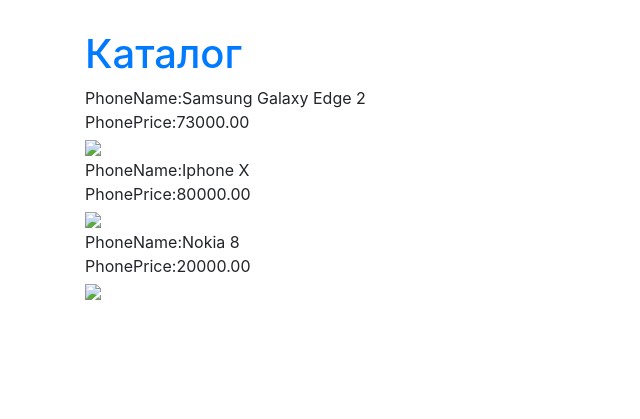
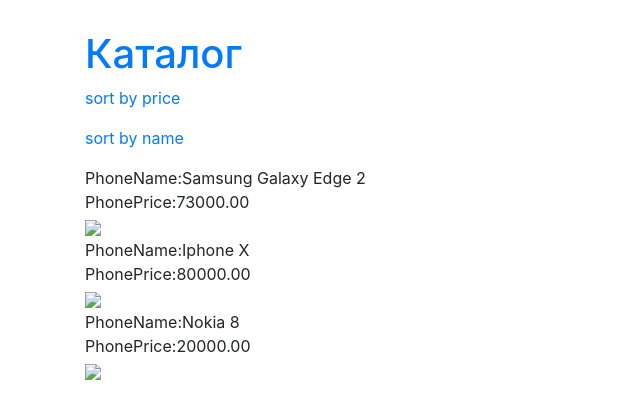
Before and after one commit to passatijy/3.4.Databases1, a Django app: page /catalog/ in a window 1280 px wide. Shown: the top 419 px of the page, without its empty margins (0-640 px from the left). Run offline with Django 3.2, Linux system fonts and the light colour scheme; data comes from the database, SQL or seed files in the repository; some libraries are stand-ins or nearby versions.

Commit message:
all fixed

```diff
--- a/main/urls.py
+++ b/main/urls.py
@@ -21,6 +21,7 @@ import phones.views
 
 urlpatterns = [
     path('admin/', admin.site.urls),
+    path('', phones.views.show_catalog),
     path('catalog/', phones.views.show_catalog),
     url(r'^catalog/(?P<slug>[\w-]+)/$', phones.views.show_product),
 ]
--- a/phones/models.py
+++ b/phones/models.py
@@ -16,5 +16,5 @@ class Phone(models.Model):
         return f'{self.phone_name}'
 
     def save(self, *args, **kwargs):
-        self.slug = slugify(self.phone_name)
+        self.phone_n_slug = slugify(self.phone_name)
         super(Phone, self).save(*args, **kwargs)
--- a/phones/views.py
+++ b/phones/views.py
@@ -1,8 +1,16 @@
 from django.shortcuts import render
 from phones.models import Phone
+import operator
 
 def show_catalog(request):
-    all_phones = Phone.objects.all()
+    request_arg = request.GET.get('sort')
+    if request_arg == 'price':
+        all_phones = Phone.objects.all().order_by('-phone_price')
+    else:
+        if request_arg == 'name':
+            all_phones = Phone.objects.all().order_by('phone_name')
+        else:
+            all_phones = Phone.objects.all()
     phone_context = []
     for k in all_phones:
         print(k.phone_name, k.phone_image, k.phone_price)
@@ -13,11 +21,15 @@ def show_catalog(request):
     print(phone_context)
     template = 'catalog.html'
     context = {'allphones': phone_context}
-    #context = {'phone_id_0': {'phone_name': phone_name, 'phone_image': phone_image, 'phone_price': phone_price, 'phone_n_slug': phone_n_slug}}
     return render(request, template, context)
 
 
 def show_product(request, slug):
     template = 'product.html'
-    context = {}
+    phone_data = Phone.objects.get(phone_n_slug=slug)
+    print(phone_data)
+    context = {'phone_name': phone_data.phone_name,
+                    'phone_image': phone_data.phone_image,
+                    'phone_price': phone_data.phone_price,
+                    'phone_lte_exists': phone_data.phone_lte_exists}
     return render(request, template, context)
--- a/templates/catalog.html
+++ b/templates/catalog.html
@@ -6,6 +6,8 @@
     <div class="container">
         <div class="header">
             <h1><a href="/catalog">Каталог</a></h1>
+            <p><a href="/catalog?sort=price">sort by price </a></p>
+            <p><a href="/catalog?sort=name">sort by name </a></p>
                 {% for n in allphones %}
                     <div>PhoneName:{{ n.phone_name }}</div>
                     <div>PhonePrice:{{ n.phone_price }}</div>
```
Also changed, not shown: templates/product.html (+9 -1 lines).
